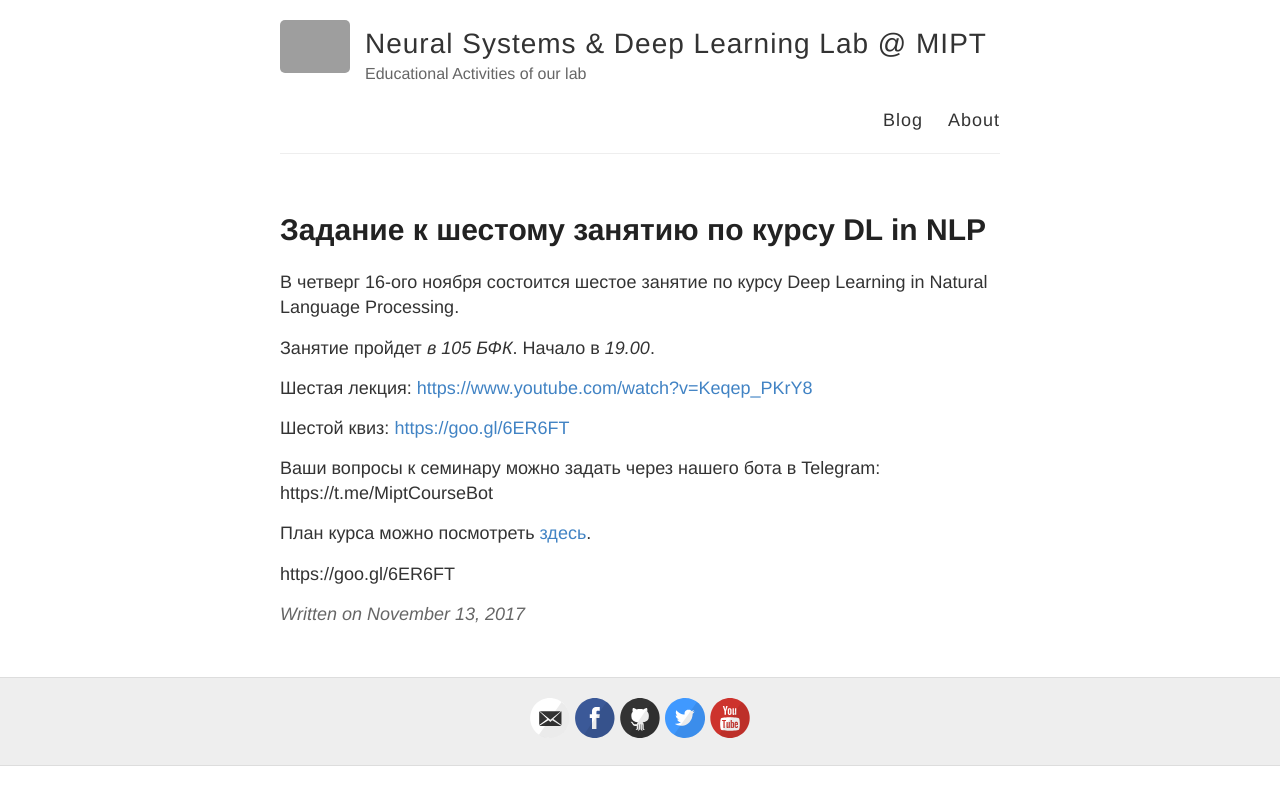
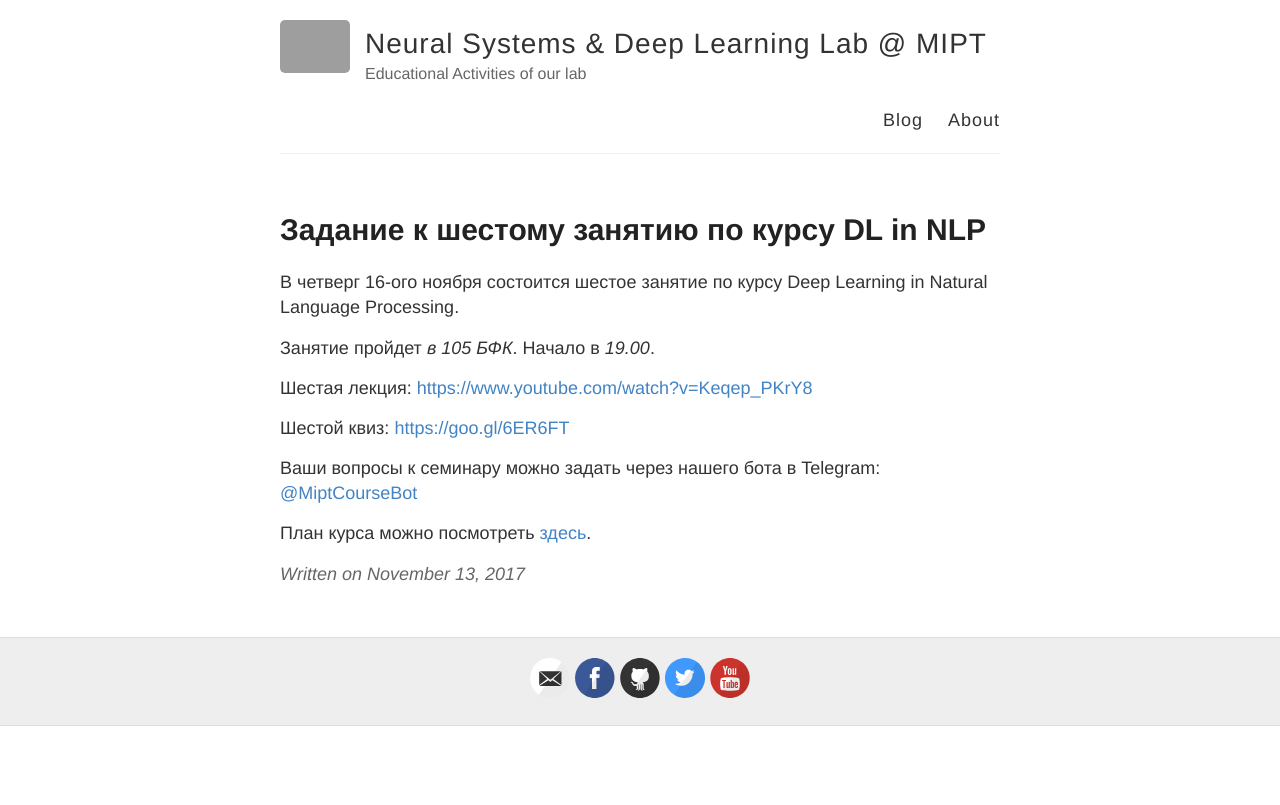
Before and after one commit to deepmipt/edu, a Jekyll site: the page built from _posts/2017-11-13-nlp6.md, in a window 1280 px wide. Shown: the top 805 px of the page. Built offline with Jekyll 4.4.1, drawn with Linux system fonts in a browser that asks for light colours; part of the change alters nothing that is shown; grey boxes are pictures that could not be loaded.

Commit message:
FIX: links

```diff
--- a/_posts/2017-11-13-nlp6.md
+++ b/_posts/2017-11-13-nlp6.md
@@ -11,8 +11,6 @@ title: Задание к шестому занятию по курсу DL in NLP
 
 Шестой квиз: [https://goo.gl/6ER6FT](https://goo.gl/6ER6FT)
 
-Ваши вопросы к семинару можно задать через нашего бота в Telegram: https://t.me/MiptCourseBot
+Ваши вопросы к семинару можно задать через нашего бота в Telegram: [@MiptCourseBot](https://t.me/MiptCourseBot)
 
 План курса можно посмотреть [здесь](../NLP/).
-
-https://goo.gl/6ER6FT
```
